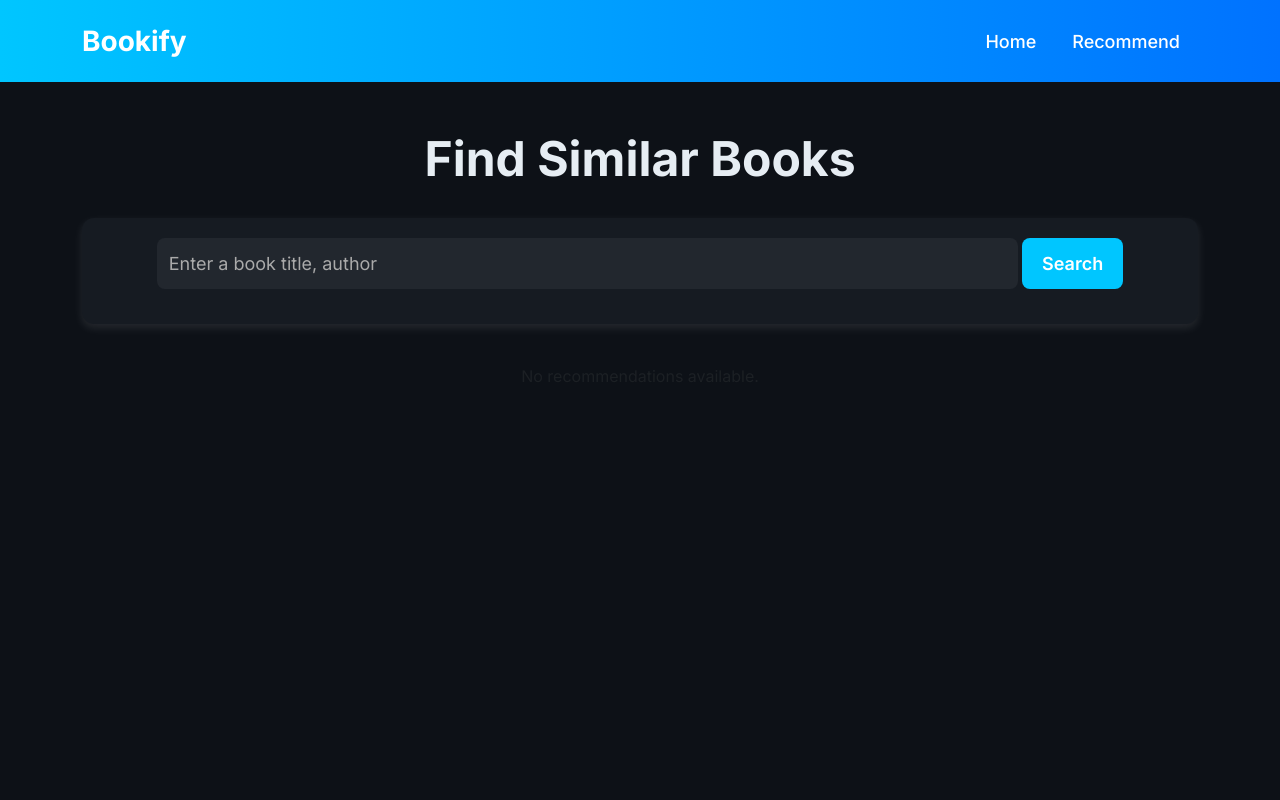
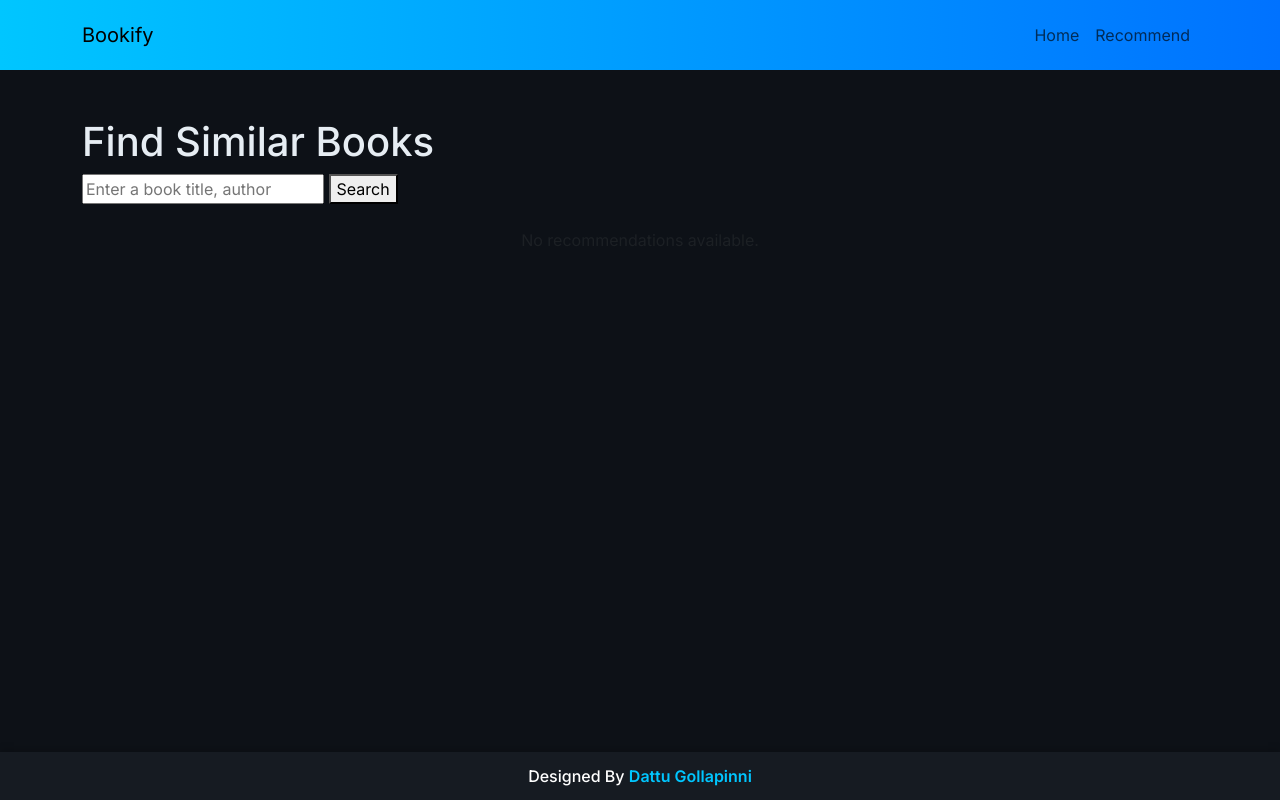
Before and after one commit to dattu20038/Bookify, a Flask app: page /recommend in a window 1280 px wide. Run offline with Flask 3, Linux system fonts and the light colour scheme; parts of the project's set-up code (start-up, migrations or seed data) failed here and were passed over.

Commit message:
Update recommend.html

```diff
--- a/templates/recommend.html
+++ b/templates/recommend.html
@@ -4,124 +4,37 @@
     <meta charset="UTF-8">
     <meta name="viewport" content="width=device-width, initial-scale=1.0">
     <title>Bookify - Recommendations</title>
-    <!-- Bootstrap 5 CSS -->
     <link href="https://cdn.jsdelivr.net/npm/bootstrap@5.3.0/dist/css/bootstrap.min.css" rel="stylesheet">
-    <!-- Google Font -->
     <link href="https://fonts.googleapis.com/css2?family=Inter:wght@300;400;500;600;700&display=swap" rel="stylesheet">
-    <!-- Custom CSS -->
     <style>
         body {
             background-color: #0d1117;
             font-family: 'Inter', sans-serif;
             color: #e6edf3;
+            display: flex;
+            flex-direction: column;
+            min-height: 100vh;
         }
         .navbar {
             background: linear-gradient(90deg, #00c6ff, #0072ff);
             padding: 15px 0;
         }
-        .navbar-brand {
-            font-weight: 700;
-            font-size: 28px;
-            color: #fff;
+        .container {
+            flex: 1;
         }
-        .nav-link {
-            color: #fff !important;
-            font-size: 18px;
+        .footer {
+            background-color: #161b22;
+            color: #ffffff;
+            text-align: center;
+            padding: 12px 0;
+            font-size: 16px;
             font-weight: 500;
-            margin: 0 10px;
+            margin-top: 30px;
+            box-shadow: 0 -2px 8px rgba(0, 0, 0, 0.2);
         }
-        .nav-link:hover {
-            text-decoration: underline;
-        }
-        .container h1 {
-            font-size: 48px;
-            font-weight: 700;
-            text-align: center;
-            margin-bottom: 30px;
-        }
-        .search-box {
-            background: #161b22;
-            border-radius: 12px;
-            padding: 20px;
-            text-align: center;
-            box-shadow: 0px 4px 10px rgba(255, 255, 255, 0.1);
-            margin-bottom: 40px;
-        }
-        .search-box input {
-            width: 80%;
-            border-radius: 8px;
-            padding: 12px;
-            font-size: 18px;
-            border: none;
-            background: #22272e;
-            color: #e6edf3;
-            outline: none;
-            margin-bottom: 15px;
-        }
-        .search-box input::placeholder {
-            color: #aaa;
-        }
-        .search-box button {
-            background: #00c6ff;
-            border: none;
-            border-radius: 8px;
-            padding: 12px 20px;
-            font-size: 18px;
+        .footer span {
+            color: #00c6ff;
             font-weight: 600;
-            color: #fff;
-            cursor: pointer;
-            transition: 0.3s;
-        }
-        .search-box button:hover {
-            background: #0072ff;
-        }
-        .book-card {
-            background: #161b22;
-            border-radius: 12px;
-            box-shadow: 0px 4px 10px rgba(255, 255, 255, 0.1);
-            overflow: hidden;
-            transition: 0.3s;
-            height: 100%;
-        }
-        .book-card:hover {
-            transform: scale(1.05);
-        }
-        .book-card img {
-            width: 100%;
-            height: 250px;
-            object-fit: cover;
-        }
-        .book-card .card-body {
-            padding: 20px;
-            text-align: center;
-        }
-        .book-card .card-title {
-            font-size: 20px;
-            font-weight: 600;
-            color: #00c6ff;
-        }
-        .book-card .card-text {
-            font-size: 16px;
-            color: #aaa;
-        }
-        .search-term {
-            color: #00c6ff;
-            font-weight: 500;
-            text-transform: capitalize;
-        }
-        .matched-book {
-            margin-bottom: 40px;
-        }
-        .recommendations-title {
-            color: #e6edf3;
-            font-size: 24px;
-            font-weight: 600;
-            margin: 30px 0;
-        }
-        .alert-danger {
-            background-color: #161b22;
-            border-color: #f85149;
-            color: #f85149;
         }
     </style>
 </head>
@@ -134,12 +47,8 @@
             </button>
             <div class="collapse navbar-collapse" id="navbarNav">
                 <ul class="navbar-nav ms-auto">
-                    <li class="nav-item">
-                        <a class="nav-link" href="/">Home</a>
-                    </li>
-                    <li class="nav-item">
-                        <a class="nav-link" href="/recommend">Recommend</a>
-                    </li>
+                    <li class="nav-item"><a class="nav-link" href="/">Home</a></li>
+                    <li class="nav-item"><a class="nav-link" href="/recommend">Recommend</a></li>
                 </ul>
             </div>
         </div>
@@ -197,6 +106,10 @@
         {% endif %}
     </div>
 
+    <footer class="footer">
+        Designed By <span>Dattu Gollapinni</span>
+    </footer>
+
     <script src="https://cdn.jsdelivr.net/npm/bootstrap@5.3.0/dist/js/bootstrap.bundle.min.js"></script>
 </body>
 </html>
```
